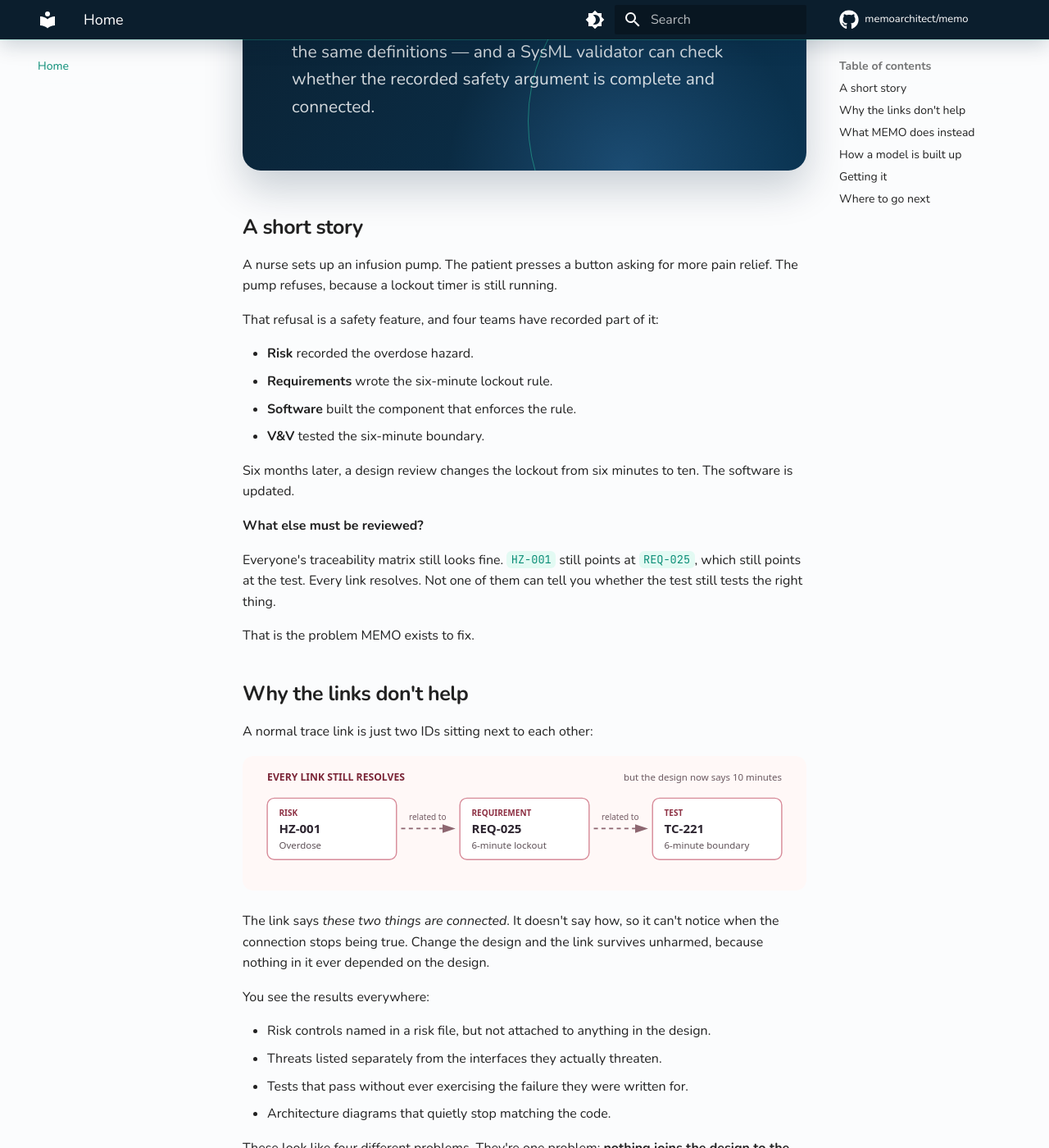
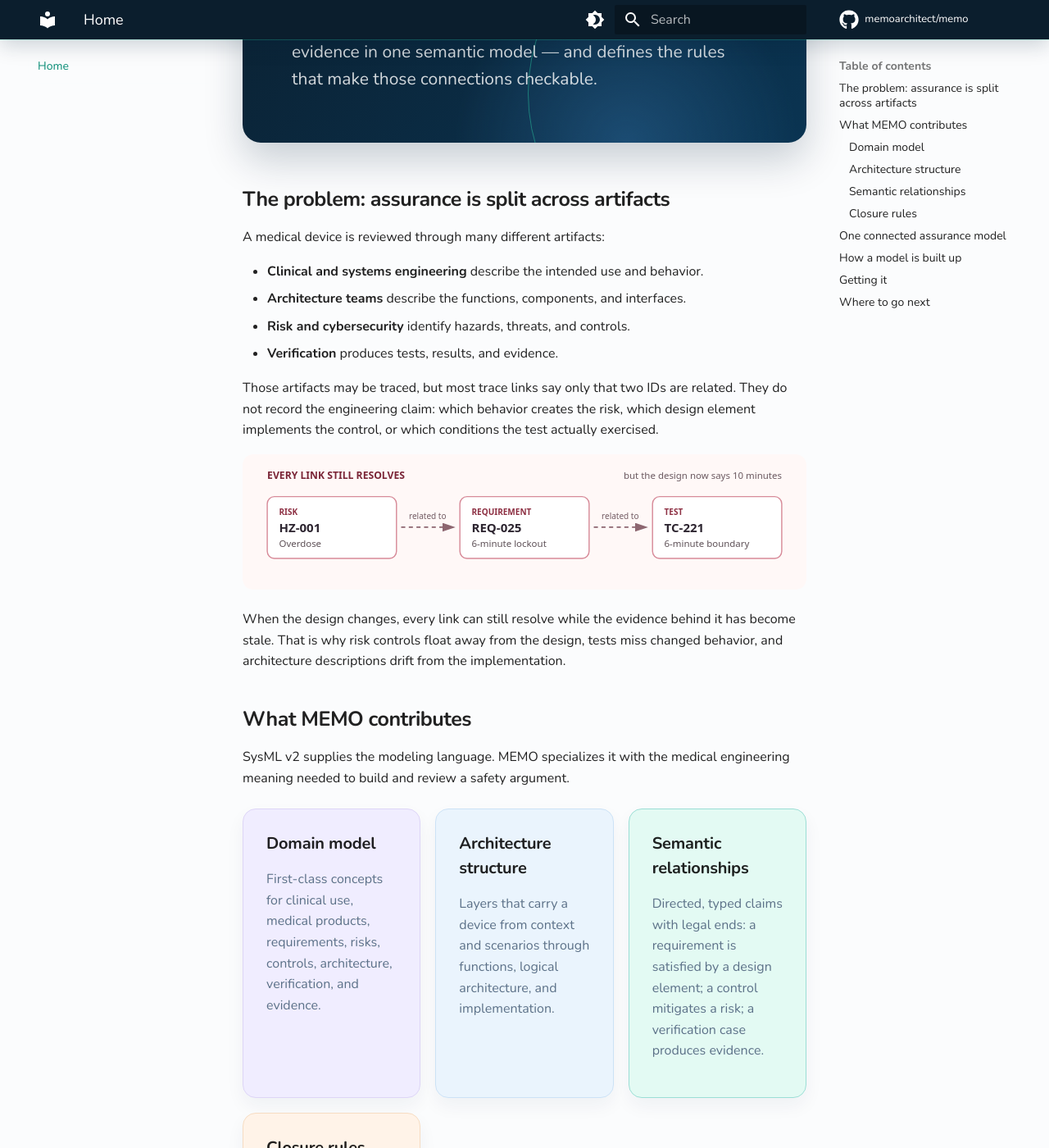
Before and after one commit to memoarchitect/memo, an MkDocs documentation site: the page built from docs/index.md, in a window 1280 px wide and 1400 px high, scrolled down 364 px. Shown: the whole window at 82% size. Built offline with MkDocs 1.6.1 and Material for MkDocs 9.7.7, drawn with Linux system fonts in a browser that asks for light colours; comment, search, counter and statistics services are not loaded; some of the changed text lies outside the part shown.

Commit message:
docs: present MEMO as a connected assurance ontology

```diff
--- a/docs/index.md
+++ b/docs/index.md
@@ -4,65 +4,91 @@
 
 # MEMO
 
-A ready-made vocabulary for medical-device models. Instead of inventing new
-terms for hazards, requirements, components, and tests on every programme, a
-team uses the same definitions — and a SysML validator can check whether the
-recorded safety argument is complete and connected.
+MEMO is a SysML v2-native ontology for medical-device engineering. It connects
+clinical intent, behavior, architecture, requirements, risk controls,
+verification, and evidence in one semantic model — and defines the rules that
+make those connections checkable.
 
 </div>
 
-## A short story
+## The problem: assurance is split across artifacts
 
-A nurse sets up an infusion pump. The patient presses a button asking for more
-pain relief. The pump refuses, because a lockout timer is still running.
+A medical device is reviewed through many different artifacts:
 
-That refusal is a safety feature, and four teams have recorded part of it:
+- **Clinical and systems engineering** describe the intended use and behavior.
+- **Architecture teams** describe the functions, components, and interfaces.
+- **Risk and cybersecurity** identify hazards, threats, and controls.
+- **Verification** produces tests, results, and evidence.
 
-- **Risk** recorded the overdose hazard.
-- **Requirements** wrote the six-minute lockout rule.
-- **Software** built the component that enforces the rule.
-- **V&V** tested the six-minute boundary.
-
-Six months later, a design review changes the lockout from six minutes to ten.
-The software is updated.
-
-**What else must be reviewed?**
-
-Everyone's traceability matrix still looks fine. `HZ-001` still points at
-`REQ-025`, which still points at the test. Every link resolves. Not one of them
-can tell you whether the test still tests the right thing.
-
-That is the problem MEMO exists to fix.
-
-## Why the links don't help
-
-A normal trace link is just two IDs sitting next to each other:
+Those artifacts may be traced, but most trace links say only that two IDs are
+related. They do not record the engineering claim: which behavior creates the
+risk, which design element implements the control, or which conditions the test
+actually exercised.
 
 ![A conventional trace joins a hazard, requirement, and test with generic related-to links. Every link still resolves after the lockout interval changes.](assets/home-generic-trace.svg)
 
-The link says *these two things are connected*. It doesn't say how, so it can't
-notice when the connection stops being true. Change the design and the link
-survives unharmed, because nothing in it ever depended on the design.
+When the design changes, every link can still resolve while the evidence behind
+it has become stale. That is why risk controls float away from the design,
+tests miss changed behavior, and architecture descriptions drift from the
+implementation.
 
-You see the results everywhere:
+## What MEMO contributes
 
-- Risk controls named in a risk file, but not attached to anything in the design.
-- Threats listed separately from the interfaces they actually threaten.
-- Tests that pass without ever exercising the failure they were written for.
-- Architecture diagrams that quietly stop matching the code.
+SysML v2 supplies the modeling language. MEMO specializes it with the medical
+engineering meaning needed to build and review a safety argument.
 
-These look like four different problems. They're one problem: **nothing joins
-the design to the claims made about it.**
+<div class="memo-card-grid" markdown>
 
-## What MEMO does instead
+<div class="memo-card memo-card-purple" markdown>
 
-MEMO gives every element a type and every link a meaning:
+### Domain model
+
+First-class concepts for clinical use, medical products, requirements, risks,
+controls, architecture, verification, and evidence.
+
+</div>
+
+<div class="memo-card memo-card-blue" markdown>
+
+### Architecture structure
+
+Layers that carry a device from context and scenarios through functions,
+logical architecture, and implementation.
+
+</div>
+
+<div class="memo-card memo-card-teal" markdown>
+
+### Semantic relationships
+
+Directed, typed claims with legal ends: a requirement is satisfied by a design
+element; a control mitigates a risk; a verification case produces evidence.
+
+</div>
+
+<div class="memo-card memo-card-orange" markdown>
+
+### Closure rules
+
+Model constraints for review questions such as whether every hazard is
+controlled and every control is verified.
+
+</div>
+
+</div>
+
+MEMO is therefore more than a vocabulary. It is an importable model library:
+domain definitions, architecture structure, relationship semantics, and
+computable rules packaged together as SysML v2 source.
+
+## One connected assurance model
 
 ![A semantic model records that the overdose hazard drives the lockout requirement, the infusion manager satisfies that requirement, the lockout control mitigates the hazard, and verification produces evidence.](assets/home-semantic-thread.svg)
 
-Now the chain says something. `REQ-025` isn't just "related to" the hazard — it
-records that it **exists because of** it. So when `HZ-001` changes, you can ask
-the model what to re-review, and get an answer instead of a search.
+Here the links carry claims. The requirement exists because of a known hazard;
+the component satisfies that requirement; the control mitigates the hazard;
+and the verification result belongs to a specific evidence baseline. A change
+can therefore follow the model's meaning instead of stopping at a list of IDs.
 
 The library also carries rules that a tool can check:
 
```
